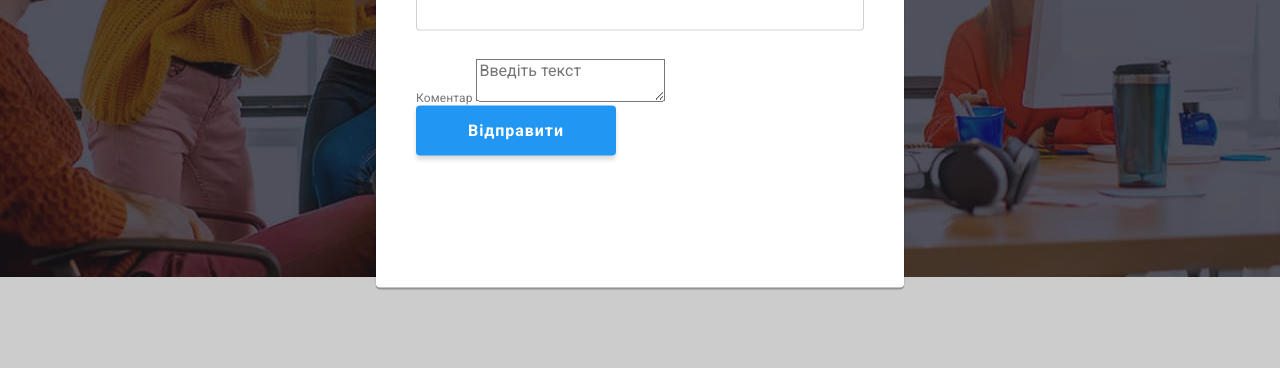
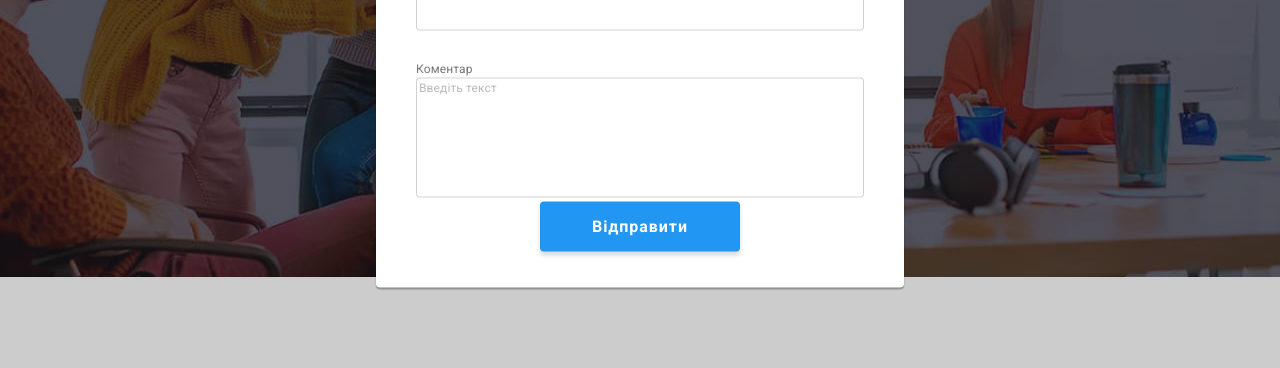
Before and after one commit to Yuliia1710/goit-markup-hw-06, a plain HTML site: page index.html in a window 1280 px wide. Both pictures are taken after a click on the button "Замовити послугу". Shown: the part 403-771 px from the top of the page. Drawn offline with nearby package versions, Linux system fonts and the light colour scheme.

Commit message:
added form

```diff
--- a/css/styles.css
+++ b/css/styles.css
@@ -795,9 +795,6 @@ p {
 }
 
 .modal-form {
-  /* display: flex;
-  flex-direction: column;
-  align-items: center; */
   padding: 40px;
 }
 
@@ -821,26 +818,26 @@ p {
   border-radius: 4px;
 }
 
-/* .button-wrapper {
+.modal-button {
   display: flex;
+  align-items: center;
   justify-content: center;
-  align-items: center;
-} */
-
-.modal-button {
-  min-width: 200px;
-  height: 50px;
-  border: none;
+  margin: auto;
+  padding-top: 10px;
+  padding-right: 52px;
+  padding-bottom: 10px;
+  padding-left: 52px;
 
   font-weight: 700;
   font-size: 16px;
-  line-height: 1.875;
+  line-height: 1.87;
   letter-spacing: 0.06em;
-
-  background: #2196f3;
+  color: var(--primary-white-color);
+  background-color: var(--accent-color);
   box-shadow: 0px 4px 4px rgba(0, 0, 0, 0.15);
   border-radius: 4px;
-  color: var(--primary-white-color);
+  border: none;
+  cursor: pointer;
 }
 
 .modal-label {
@@ -850,3 +847,19 @@ p {
   letter-spacing: 0.01em;
   color: var(--secondary-text-color);
 }
+
+.modal-textarea {
+  width: 100%;
+  height: 120px;
+  resize: none;
+  border: 1px solid rgba(33, 33, 33, 0.2);
+  border-radius: 4px;
+}
+
+.modal-textarea::placeholder {
+  font-size: 12px;
+  line-height: 1.1666;
+  letter-spacing: 0.01em;
+
+  color: rgba(117, 117, 117, 0.5);
+}
--- a/index.html
+++ b/index.html
@@ -484,30 +484,26 @@
           />
           <label for="user-number" class="modal-label">Телефон</label>
           <input
-            type="text"
+            type="tel"
             name="user-number"
             id="user-number"
             class="modal-input"
           />
           <label for="user-mail" class="modal-label">Пошта</label>
           <input
-            type="text"
+            type="email"
             name="user-mail"
             id="user-mail"
             class="modal-input"
           />
-          <label for="comment" class="modal-label modal-comment"
-            >Коментар</label
-          >
+          <label for="user-text" class="modal-label">Коментар</label>
           <textarea
-            name="comment"
-            id="comment"
+            name="user-text"
+            id="user-text"
             placeholder="Введіть текст"
+            class="modal-textarea"
           ></textarea>
-
-          <div class="button-wrapper">
-            <button type="submit" class="modal-button">Відправити</button>
-          </div>
+          <button type="submit" class="modal-button">Відправити</button>
         </form>
       </div>
     </div>
```
